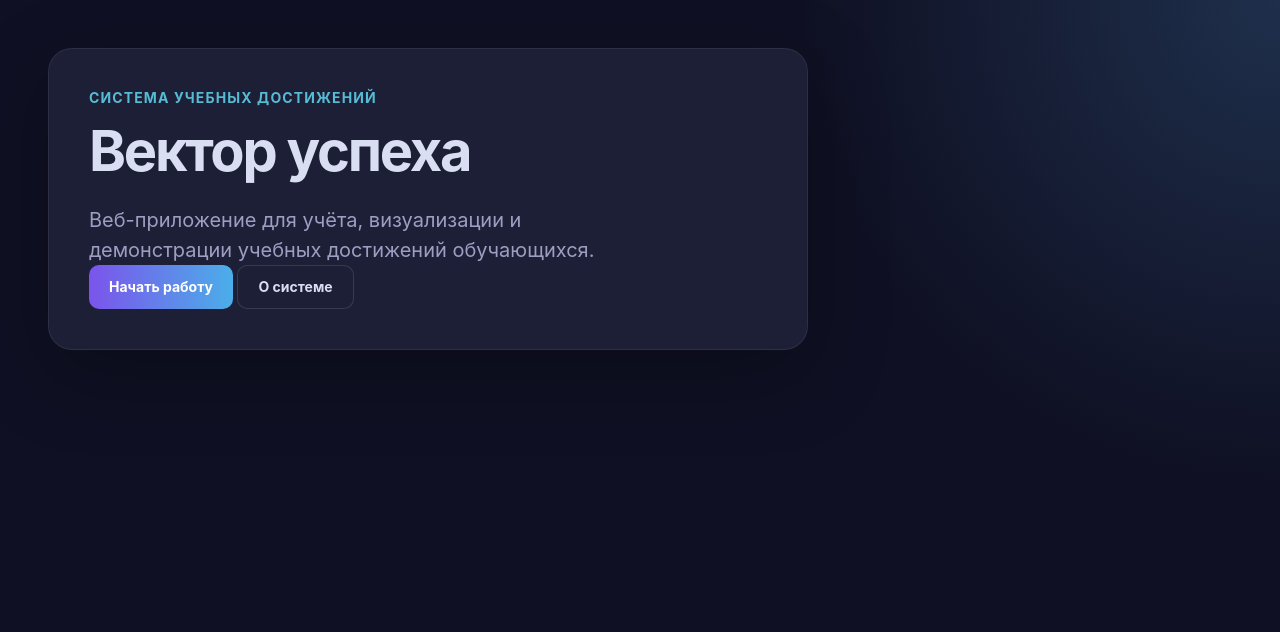
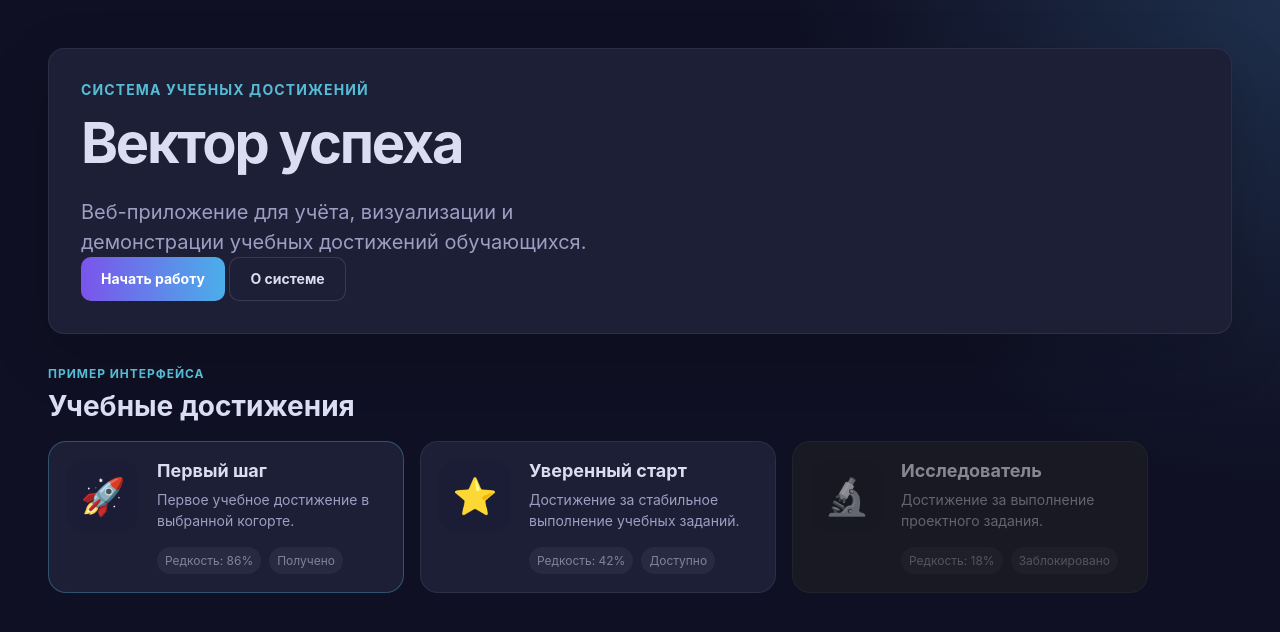
Before and after one commit to Galeav/vector-success, a SvelteKit app: page / in a window 1280 px wide. Shown: the top 632 px of the page. Built offline with nearby package versions, Linux system fonts and the light colour scheme.

Commit message:
Add achievement cards

```diff
--- /dev/null
+++ b/src/lib/components/achievements/AchievementCard.svelte
@@ -0,0 +1,131 @@
+<script lang="ts">
+  import type { Achievement } from '$lib/types/achievement';
+
+  let { achievement }: { achievement: Achievement } = $props();
+</script>
+
+<article class="achievement-card achievement-card--{achievement.status}">
+  <div class="achievement-card__icon" aria-hidden="true">
+    {achievement.icon}
+  </div>
+
+  <div class="achievement-card__content">
+    <div class="achievement-card__top">
+      <h2>{achievement.title}</h2>
+    </div>
+
+    <p>{achievement.description}</p>
+
+    <div class="achievement-card__meta">
+      <span>Редкость: {achievement.rarity}%</span>
+      <span>
+        {achievement.status === 'received'
+          ? 'Получено'
+          : achievement.status === 'available'
+            ? 'Доступно'
+            : 'Заблокировано'}
+      </span>
+    </div>
+  </div>
+</article>
+
+<style>
+  .achievement-card {
+    display: grid;
+    grid-template-columns: 72px 1fr;
+    gap: 18px;
+    padding: 18px;
+    border: 1px solid rgba(217, 222, 242, 0.08);
+    border-radius: 18px;
+    background: #1d1f36;
+    transition:
+      transform 0.16s ease,
+      border-color 0.16s ease,
+      background 0.16s ease;
+  }
+
+  .achievement-card:hover {
+    transform: translateY(-2px);
+    border-color: rgba(86, 188, 213, 0.32);
+  }
+
+  .achievement-card__icon {
+    display: grid;
+    place-items: center;
+    width: 72px;
+    height: 72px;
+    border-radius: 18px;
+    background: #1b1d36;
+    font-size: 36px;
+  }
+
+  .achievement-card__content {
+    min-width: 0;
+  }
+
+  .achievement-card__top {
+    display: flex;
+    align-items: flex-start;
+    justify-content: space-between;
+    gap: 12px;
+  }
+
+  h2 {
+    margin: 0;
+    color: #d9def2;
+    font-size: 18px;
+    line-height: 1.25;
+  }
+
+  p {
+    margin: 8px 0 0;
+    color: #9e9ec2;
+    font-size: 14px;
+    line-height: 1.45;
+  }
+
+  .achievement-card__level {
+    flex: 0 0 auto;
+    padding: 4px 8px;
+    border-radius: 999px;
+    background: rgba(86, 188, 213, 0.12);
+    color: #56bcd5;
+    font-size: 11px;
+    font-weight: 700;
+    text-transform: uppercase;
+  }
+
+  .achievement-card__meta {
+    display: flex;
+    flex-wrap: wrap;
+    gap: 8px;
+    margin-top: 16px;
+    color: #7e8499;
+    font-size: 12px;
+  }
+
+  .achievement-card__meta span {
+    padding: 6px 8px;
+    border-radius: 999px;
+    background: rgba(217, 222, 242, 0.06);
+  }
+
+  .achievement-card--received {
+    border-color: rgba(86, 188, 213, 0.34);
+  }
+
+  .achievement-card--available {
+    border-color: rgba(217, 222, 242, 0.08);
+  }
+
+  .achievement-card--locked {
+    opacity: 0.58;
+    filter: grayscale(0.9);
+  }
+
+  @media (max-width: 640px) {
+    .achievement-card {
+      grid-template-columns: 1fr;
+    }
+  }
+</style>
--- /dev/null
+++ b/src/lib/data/achievements.ts
@@ -0,0 +1,34 @@
+import type { Achievement } from '$lib/types/achievement';
+
+export const achievements: Achievement[] = [
+  {
+    id: 1,
+    title: 'Первый шаг',
+    description: 'Первое учебное достижение в выбранной когорте.',
+    condition: 'Выполнить первое задание в рамках учебного модуля.',
+    icon: '🚀',
+    status: 'received',
+    rarity: 86,
+    dependencies: []
+  },
+  {
+    id: 2,
+    title: 'Уверенный старт',
+    description: 'Достижение за стабильное выполнение учебных заданий.',
+    condition: 'Выполнить три задания подряд без пропусков.',
+    icon: '⭐',
+    status: 'available',
+    rarity: 42,
+    dependencies: ['Первый шаг']
+  },
+  {
+    id: 3,
+    title: 'Исследователь',
+    description: 'Достижение за выполнение проектного задания.',
+    condition: 'Подготовить и защитить мини-проект.',
+    icon: '🔬',
+    status: 'locked',
+    rarity: 18,
+    dependencies: ['Первый шаг', 'Уверенный старт']
+  }
+];
--- /dev/null
+++ b/src/lib/types/achievement.ts
@@ -0,0 +1,12 @@
+export type AchievementStatus = 'received' | 'available' | 'locked';
+
+export type Achievement = {
+  id: number;
+  title: string;
+  description: string;
+  condition: string;
+  icon: string;
+  status: AchievementStatus;
+  rarity: number;
+  dependencies: string[];
+};
--- a/src/routes/+page.svelte
+++ b/src/routes/+page.svelte
@@ -2,6 +2,8 @@
     import PageShell from '$lib/components/layout/PageShell.svelte';
     import Button from '$lib/components/ui/Button.svelte';
     import Card from '$lib/components/ui/Card.svelte';
+    import AchievementCard from '$lib/components/achievements/AchievementCard.svelte';
+    import { achievements } from '$lib/data/achievements';
 </script>
 
 <svelte:head>
@@ -13,6 +15,7 @@
 </svelte:head>
 
 <PageShell>
+  <Card padding="lg">
     <section class="hero">
         <p class="hero__label">Система учебных достижений</p>
         <h1>Вектор успеха</h1>
@@ -25,16 +28,24 @@
             <Button variant="secondary">О системе</Button>
         </div>
         </section>
+    </Card>
+    <section class="achievements-preview">
+        <div class="section-heading">
+            <p>Пример интерфейса</p>
+            <h2>Учебные достижения</h2>
+        </div>
+
+        <div class="achievements-grid">
+            {#each achievements as achievement}
+            <AchievementCard {achievement} />
+            {/each}
+        </div>
+    </section>
 </PageShell>
 
 <style>
     .hero {
-    max-width: 760px;
-    padding: 40px;
-    border: 1px solid rgba(217, 222, 242, 0.08);
-    border-radius: 24px;
-    background: #1d1f36;
-    box-shadow: 0 24px 80px rgba(0, 0, 0, 0.28);
+        max-width: 680px;
     }
 
   .hero__label {
@@ -61,6 +72,42 @@
     line-height: 1.5;
   }
 
+  .achievements-preview {
+  max-width: 1100px;
+  margin-top: 32px;
+}
+
+.section-heading {
+  margin-bottom: 18px;
+}
+
+.section-heading p {
+  margin: 0 0 8px;
+  color: #56bcd5;
+  font-size: 12px;
+  font-weight: 700;
+  letter-spacing: 0.08em;
+  text-transform: uppercase;
+}
+
+.section-heading h2 {
+  margin: 0;
+  color: #d9def2;
+  font-size: 28px;
+}
+
+.achievements-grid {
+  display: grid;
+  grid-template-columns: repeat(3, minmax(0, 1fr));
+  gap: 16px;
+}
+
+@media (max-width: 1000px) {
+  .achievements-grid {
+    grid-template-columns: 1fr;
+  }
+}
+
   @media (max-width: 768px) {
     .hero {
         padding: 28px;
@@ -80,4 +127,5 @@
         margin-top: 32px;
     }
   }
+
 </style>
```
Lines whose indentation alone changed are shown as unchanged.
